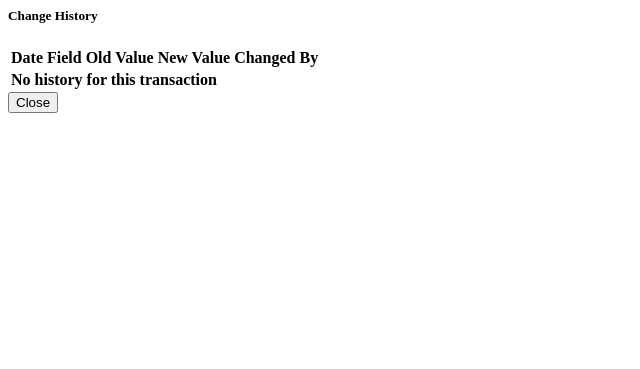
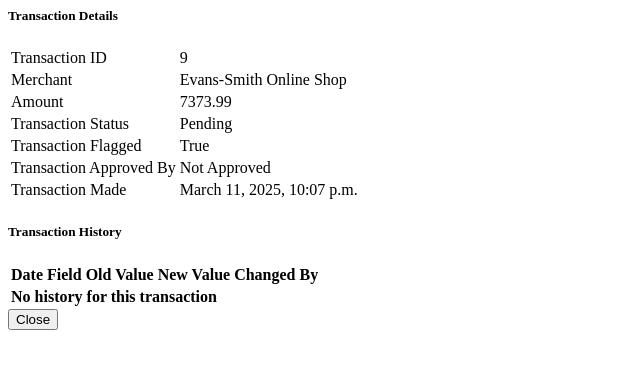
Before and after one commit to TharHtet236401/auditDashboard, a Django app: page /transaction/9/ in a window 1280 px wide. Shown: the top 369 px of the page, without its empty margins (0-640 px from the left). Run offline with Django 5.2, Linux system fonts and the light colour scheme; a user stored in the database is signed in; data comes from the database, SQL or seed files in the repository; both versions use the stored data as it was after the commit; some libraries are stand-ins or nearby versions.

Commit message:
Added more fields to detailed view

```diff
--- a/auditApp/templates/partials/transaction_detail.html
+++ b/auditApp/templates/partials/transaction_detail.html
@@ -1,12 +1,46 @@
 {% if transaction %}
-<div class="modal-content">
+<div class="modal-content ">
     <!-- ... existing transaction details ... -->
 
     <div class="modal-body">
         <!-- <h1>{{ transaction.get_history|length }}</h1> -->
-        <h5 class="mb-3">Change History</h5>
-        <div class="table-responsive">
-            <table class="table table-sm">
+        <h5 class="mb-3 ">Transaction Details</h5>
+        <table class="table table-bordered">
+            <tbody>
+                <tr>
+                    <td>Transaction ID</td>
+                    <td>{{ transaction.id }}</td>
+                </tr>
+                <tr>
+                    <td>Merchant</td>
+                    <td>{{ transaction.merchant }}</td>
+                </tr>
+                <tr>
+                    <td>Amount</td>
+                    <td>{{ transaction.amount }}</td>
+                </tr>
+                <tr>
+                    <td>Transaction Status</td>
+                    <td>{{ transaction.status }}</td>
+                </tr>
+                <tr>
+                    <td>Transaction Flagged</td>
+                    <td>{{ transaction.isFlagged }}</td>
+                </tr>
+                <tr>
+                    <td>Transaction Approved By</td>
+                    <td>{{ transaction.approved_by.username|default:"Not Approved" }}</td>
+                </tr>
+                <tr>
+                    <td>Transaction Made</td>
+                    <td>{{ transaction.timestamp }}</td>
+                </tr>
+            </tbody>
+
+        </table>
+
+        <h5 class="mb-3 mt-3 ">Transaction History</h5>
+        <table class="table table-bordered">
             <thead>
                 <tr>
                     <th>Date</th>
@@ -31,13 +65,10 @@
                     <td colspan="5" class="text-center">
                         <strong>No history for this transaction</strong>
                     </td>
-
-
                 {% endif %}
-
             </tbody>
         </table>
-        </div>
+
     </div>
     <div class="modal-footer">
         <button type="button" class="btn btn-secondary" data-bs-dismiss="modal">Close</button>
```
Also changed, not shown: auditApp/views.py (line endings or trailing spaces), db.sqlite3. Lines whose indentation alone changed are shown as unchanged.
